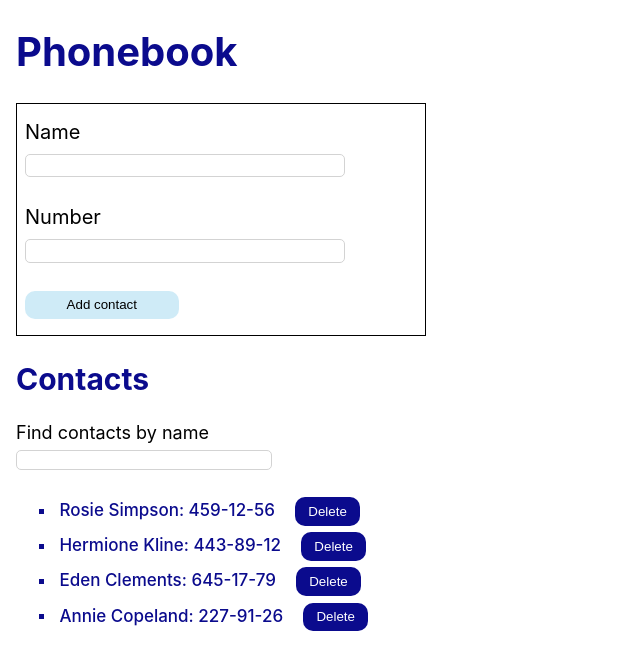
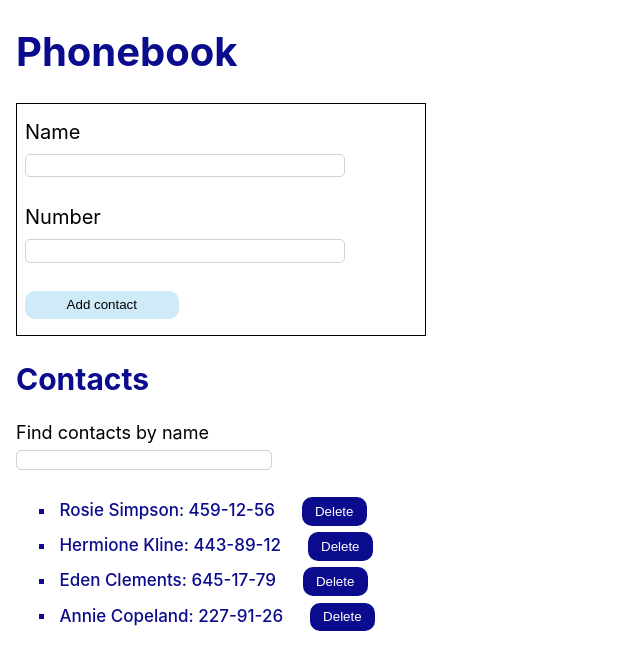
Before and after one commit to MalgorzataMarczynska/goit-react-hw-02-phonebook, a React (Create React App) app: page / in a window 1280 px wide. Shown: the top 670 px of the page, without its empty margins (0-640 px from the left). Built offline with nearby package versions, Linux system fonts and the light colour scheme.

Commit message:
bugfix filter

```diff
--- a/src/components/ContactItem/ContactItem.module.css
+++ b/src/components/ContactItem/ContactItem.module.css
@@ -12,5 +12,5 @@
   border-radius: 10px;
   padding: 0.5em 1em;
   max-width: 12vw;
-  margin-left: 1.5em;
+  margin-left: 2em;
 }
```
Also changed, not shown: src/components/App.jsx (+3 -11 lines).
